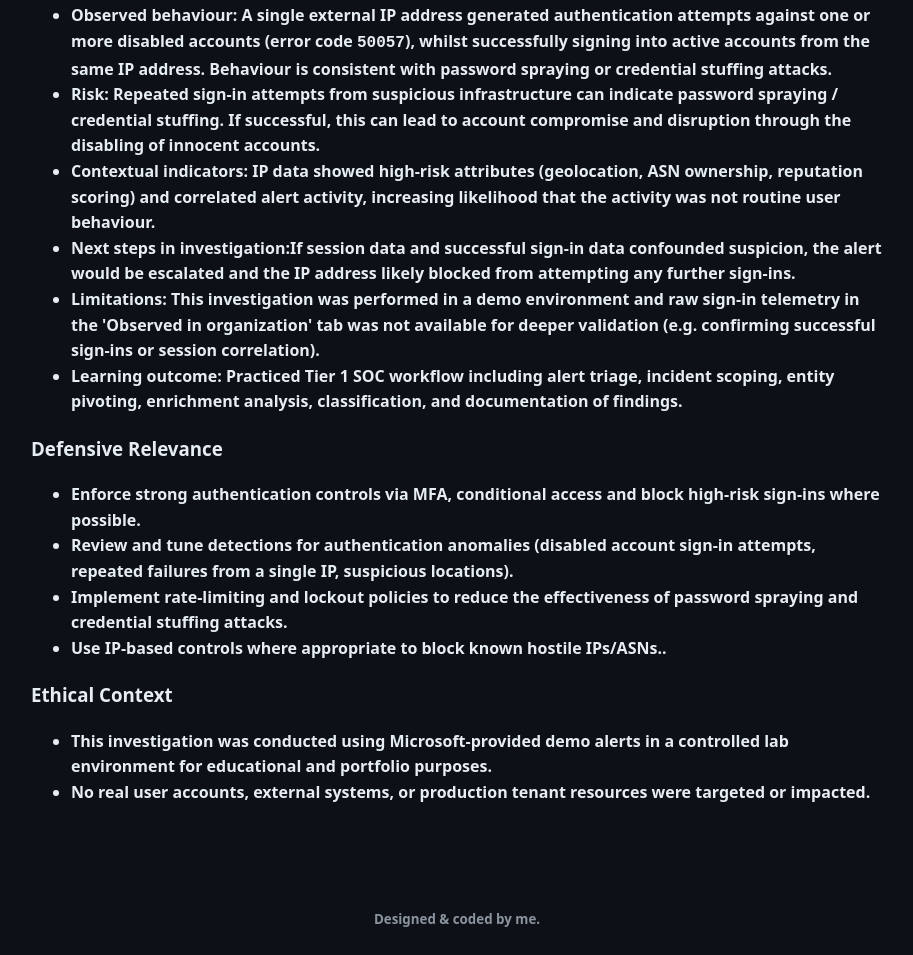
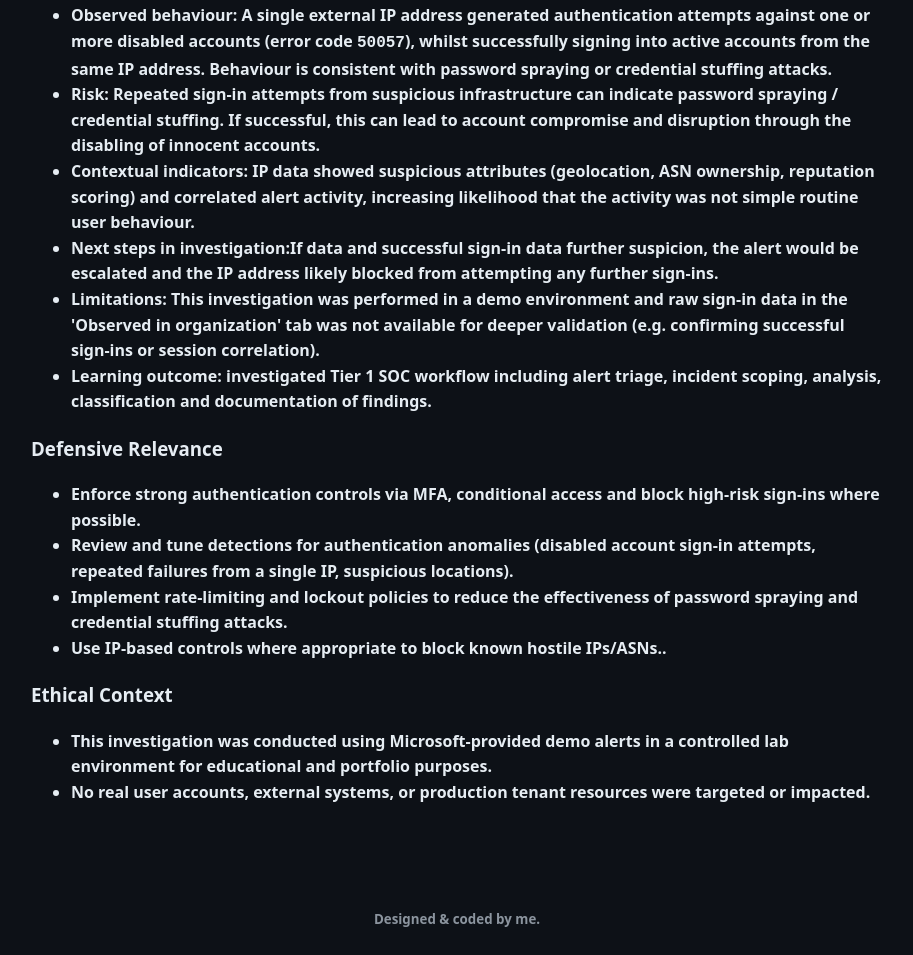
Before and after one commit to Joseph-watkinson/joewatkinson.github.io, a plain HTML site: page projects/DefenderProject.html in a window 1280 px wide. Shown: the part 3586-4541 px from the top of the page, without its empty margins (183-1096 px from the left). Drawn offline with Linux system fonts and the light colour scheme.

Commit message:
Update DefenderProject.html

```diff
--- a/projects/DefenderProject.html
+++ b/projects/DefenderProject.html
@@ -104,10 +104,10 @@ Reviewing the incident context ensures the alert is not analysed in isolation an
 <ul>
   <li><strong>Observed behaviour:</strong> A single external IP address generated authentication attempts against one or more disabled accounts (error code <code>50057</code>), whilst successfully signing into active accounts from the same IP address. Behaviour is consistent with password spraying or credential stuffing attacks.</li>
   <li><strong>Risk:</strong> Repeated sign-in attempts from suspicious infrastructure can indicate password spraying / credential stuffing. If successful, this can lead to account compromise and disruption through the disabling of innocent accounts.</li>
-  <li><strong>Contextual indicators:</strong> IP data showed high-risk attributes (geolocation, ASN ownership, reputation scoring) and correlated alert activity, increasing likelihood that the activity was not routine user behaviour.</li>
-  <li><strong>Next steps in investigation:</strong>If session data and successful sign-in data confounded suspicion, the alert would be escalated and the IP address likely blocked from attempting any further sign-ins. </li>
-  <li><strong>Limitations:</strong> This investigation was performed in a demo environment and raw sign-in telemetry in the 'Observed in organization' tab was not available for deeper validation (e.g. confirming successful sign-ins or session correlation).</li>
-  <li><strong>Learning outcome:</strong> Practiced Tier 1 SOC workflow including alert triage, incident scoping, entity pivoting, enrichment analysis, classification, and documentation of findings.</li>
+  <li><strong>Contextual indicators:</strong> IP data showed suspicious attributes (geolocation, ASN ownership, reputation scoring) and correlated alert activity, increasing likelihood that the activity was not simple routine user behaviour.</li>
+  <li><strong>Next steps in investigation:</strong>If data and successful sign-in data further suspicion, the alert would be escalated and the IP address likely blocked from attempting any further sign-ins. </li>
+  <li><strong>Limitations:</strong> This investigation was performed in a demo environment and raw sign-in data in the 'Observed in organization' tab was not available for deeper validation (e.g. confirming successful sign-ins or session correlation).</li>
+  <li><strong>Learning outcome:</strong> investigated Tier 1 SOC workflow including alert triage, incident scoping, analysis, classification and documentation of findings.</li>
 </ul>
 
 <h3>Defensive Relevance</h3>
```
